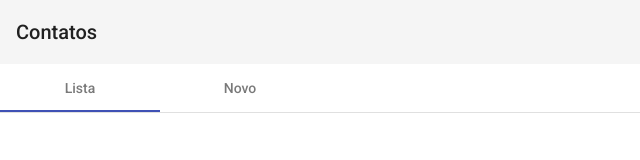
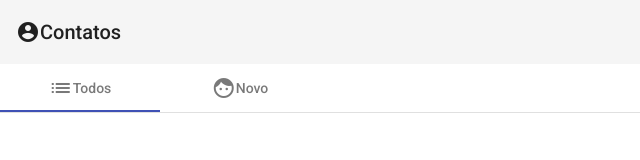
Before and after one commit to henriquefdias/spring-app, an Angular app in the folder agenda-app/: page / in a window 1280 px wide. Shown: the top 160 px of the page, without its empty margins (0-640 px from the left). Built offline with nearby package versions, Linux system fonts and the light colour scheme.

Commit message:
Usando Material Icons

```diff
--- a/agenda-app/src/app/contato/contato.component.html
+++ b/agenda-app/src/app/contato/contato.component.html
@@ -1,7 +1,19 @@
-<mat-toolbar>Contatos</mat-toolbar>
+<mat-toolbar>
+    <mat-icon>account_circle</mat-icon>
+    Contatos
+</mat-toolbar>
 <mat-tab-group>
-    <mat-tab label="Lista"></mat-tab>
-    <mat-tab label="Novo">
+    <mat-tab>
+        <ng-template mat-tab-label>
+            <mat-icon>list</mat-icon>
+            Todos
+        </ng-template>
+    </mat-tab>
+    <mat-tab>
+        <ng-template mat-tab-label>
+            <mat-icon>face</mat-icon>
+            Novo
+        </ng-template>
         <mat-card class="half-width">
             <mat-card-title>Novo Contato</mat-card-title>
             <form [formGroup]="formulario" (ngSubmit)="submit()">
```
